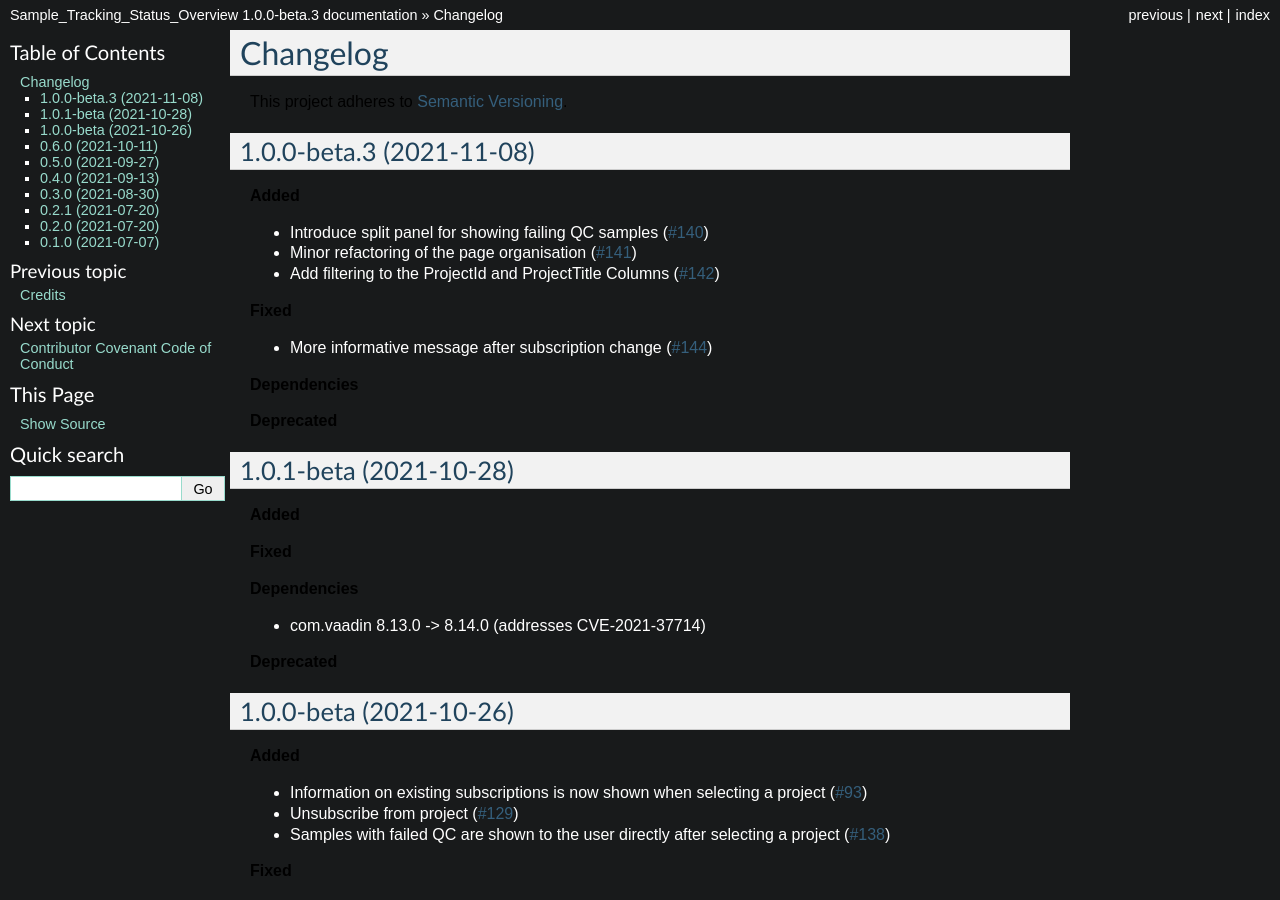
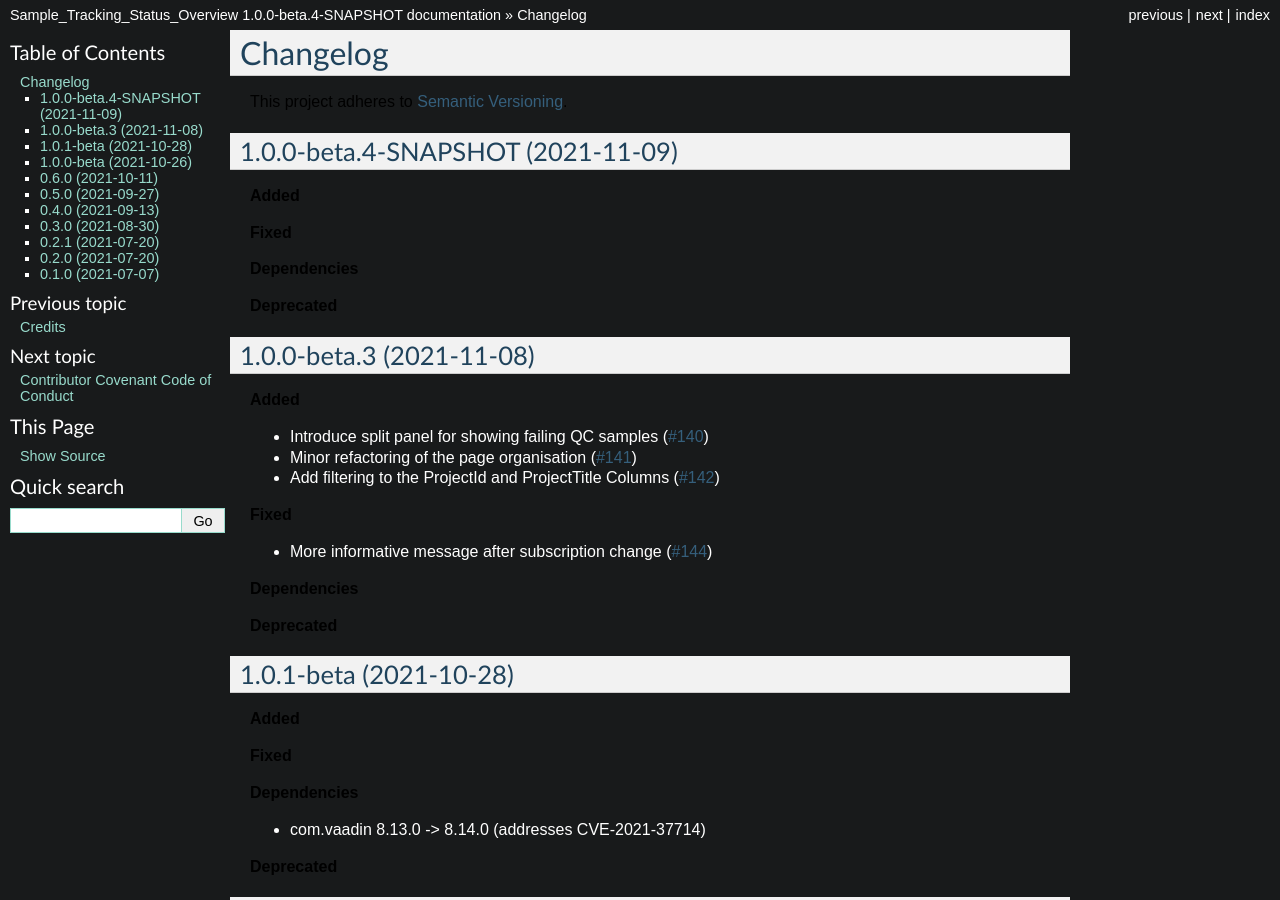
Before and after one commit to jenniferboedker/Sample_Tracking_Status_Overview, a Sphinx documentation site: the page built from docs/changelog.rst, in a window 1280 px wide and 900 px high. Built offline with Sphinx 7.4.7, drawn with Linux system fonts in a browser that asks for light colours; some of the changed text lies outside the part shown.

Commit message:
bump version

```diff
--- a/CHANGELOG.rst
+++ b/CHANGELOG.rst
@@ -3,6 +3,17 @@
 ==========
 
 This project adheres to `Semantic Versioning <https://semver.org/>`_.
+
+1.0.0-beta.4-SNAPSHOT (2021-11-09)
+---------------------------
+
+**Added**
+
+**Fixed**
+
+**Dependencies**
+
+**Deprecated**
 
 1.0.0-beta.3 (2021-11-08)
 ---------------------------
--- a/docs/conf.py
+++ b/docs/conf.py
@@ -57,9 +57,9 @@
 # the built documents.
 #
 # The short X.Y version.
-version = '1.0.0-beta.3'
+version = '1.0.0-beta.4-SNAPSHOT'
 # The full version, including alpha/beta/rc tags.
-release = '1.0.0-beta.3'
+release = '1.0.0-beta.4-SNAPSHOT'
 
 # The language for content autogenerated by Sphinx. Refer to documentation
 # for a list of supported languages.
--- a/pom.xml
+++ b/pom.xml
@@ -10,7 +10,7 @@
   </modules>
   <artifactId>sample-tracking-status-overview</artifactId>
   <groupId>life.qbic</groupId>
-  <version>1.0.0-beta.3</version> <!-- <<QUBE_FORCE_BUMP>> -->
+  <version>1.0.0-beta.4-SNAPSHOT</version> <!-- <<QUBE_FORCE_BUMP>> -->
   <name>Sample Tracking Status Overview</name>
   <url>http://github.com/qbicsoftware/sample-tracking-status-overview</url>
   <description>Gives a visual overview of sample statuses</description>
--- a/qube.cfg
+++ b/qube.cfg
@@ -1,5 +1,5 @@
 [bumpversion]
-current_version = 1.0.0-beta.3
+current_version = 1.0.0-beta.4-SNAPSHOT
 
 [bumpversion_files_whitelisted]
 dot_qube = .qube.yml
```
Also changed, not shown: .qube.yml, 2 other files.
